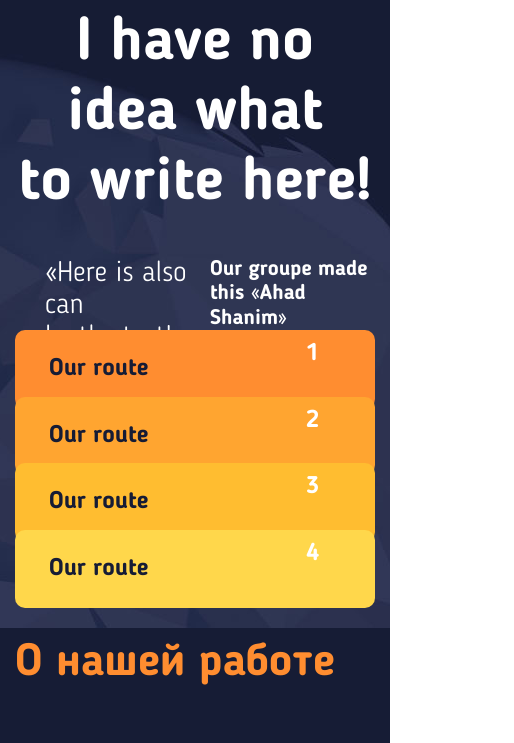
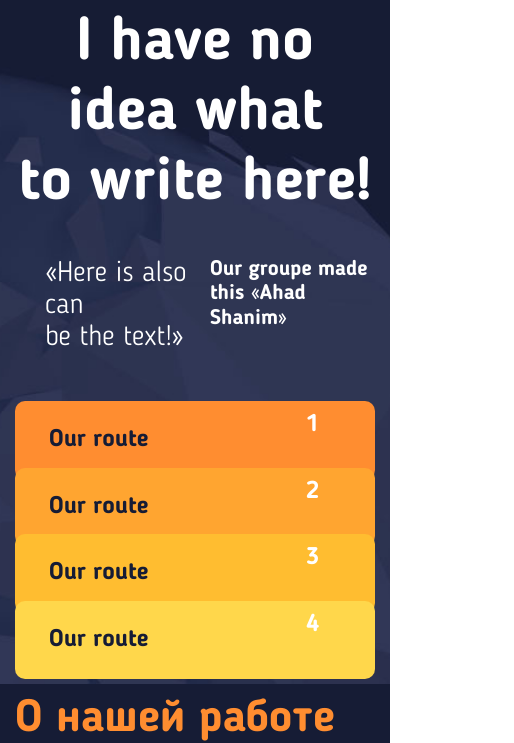
Before and after one commit to MaksUiDevelopment/moodisoctober2023, a plain HTML site: page index.html in a window 390 px wide. Shown: the part 122-865 px from the top of the page, 514 px wide, since content can reach past the window. Drawn offline with Linux system fonts and the light colour scheme.

Commit message:
final first block

```diff
--- a/css/intro.css
+++ b/css/intro.css
@@ -196,6 +196,10 @@
 }
 
 @media (max-width: 654px) {
+   .feedback__inner {
+      margin-bottom: 250px;
+   }
+
    .feedback__author {
       width: 100%;
    }
@@ -206,7 +210,7 @@
 
 
    .slider {
-      bottom: 20px;
+      bottom: 5px;
    }
 
    .slider__inner {
--- a/css/parting.css
+++ b/css/parting.css
@@ -19,3 +19,9 @@
    font-size: 100px;
    font-weight: 700;
 }
+
+@media (max-width: 654px) {
+   .parting__text {
+      font-size: 60px;
+   }
+}
```
